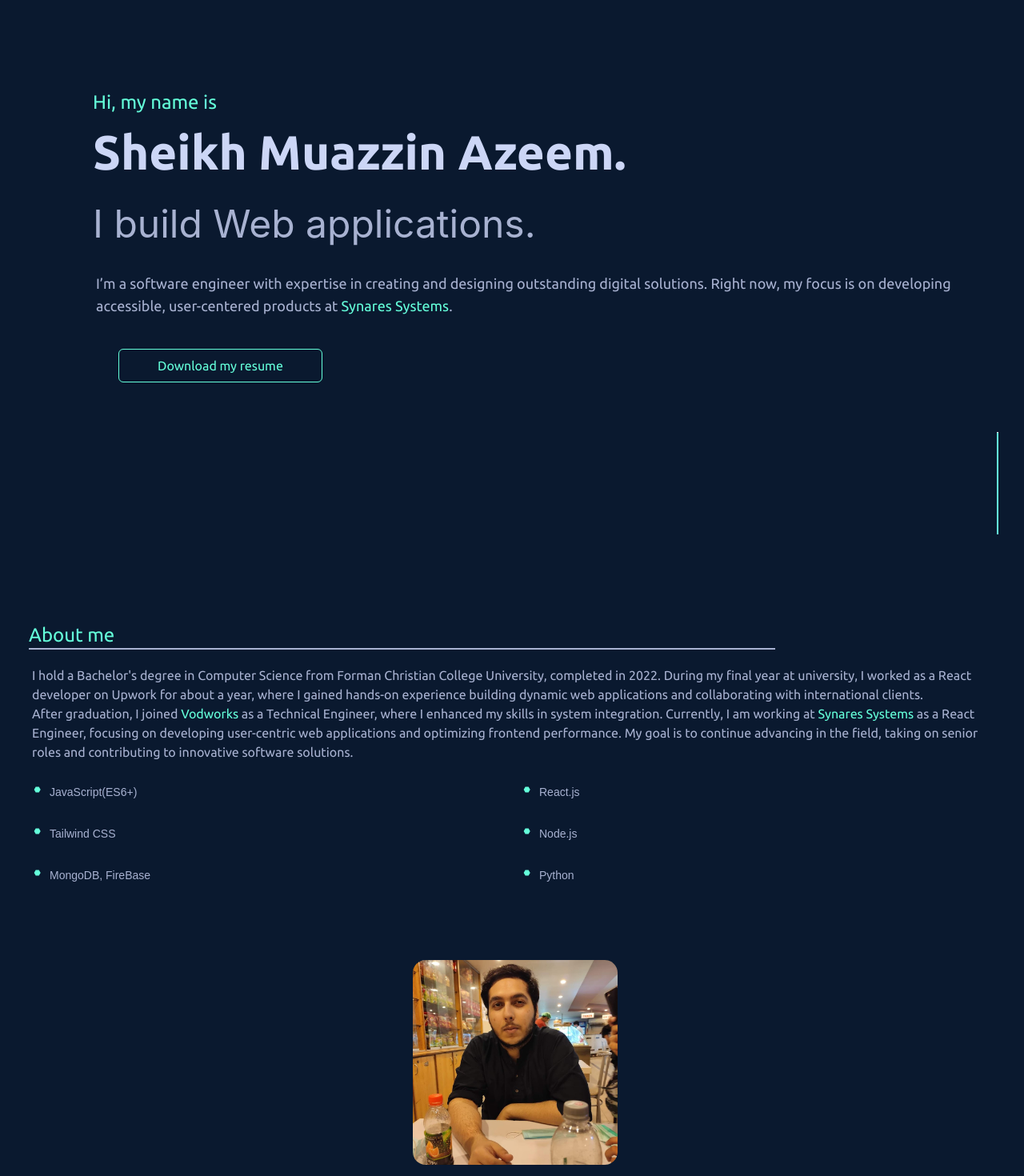
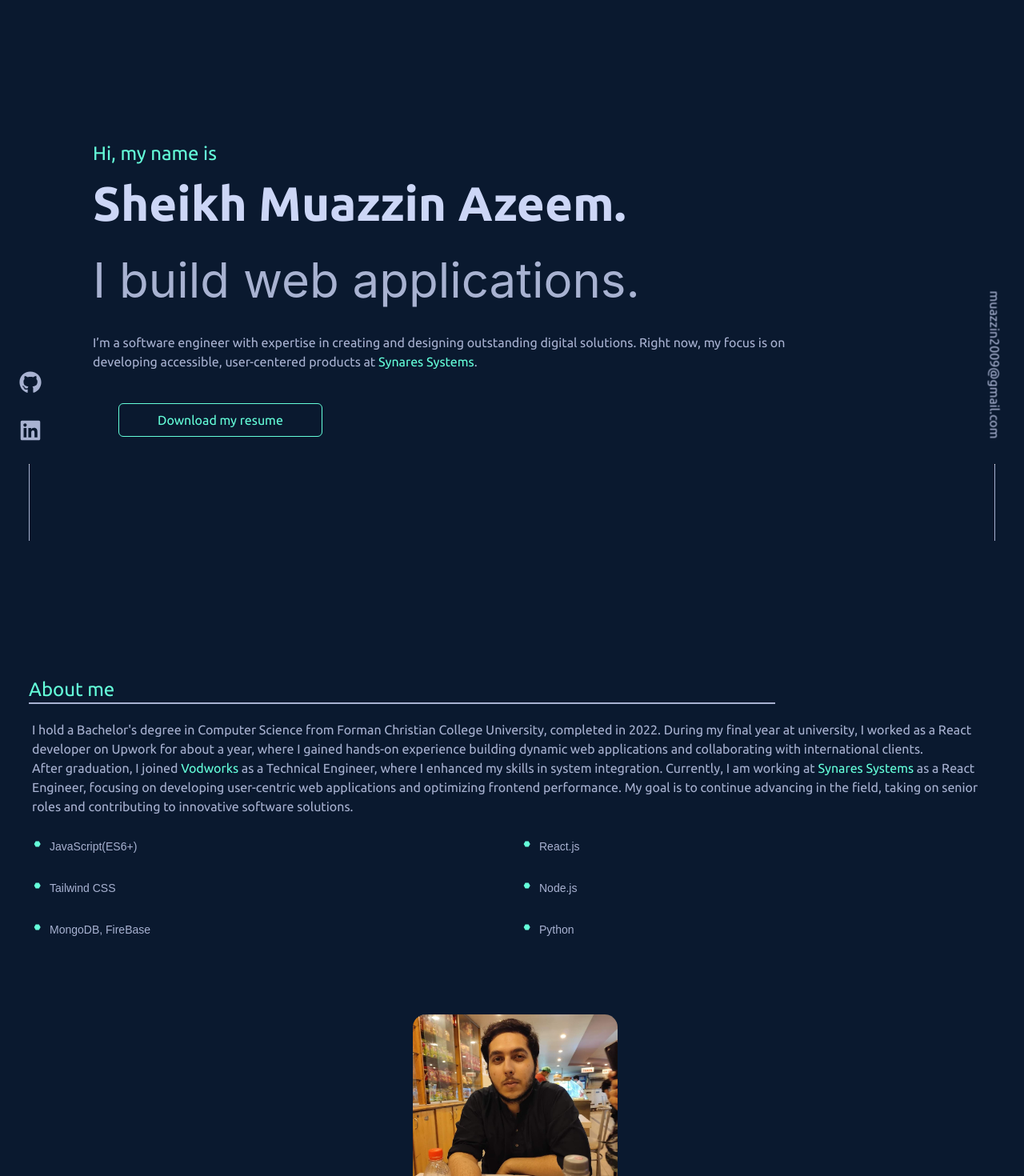
Before and after one commit to Lyfissad/Portfolio, a React (Create React App) app: page / in a window 1280 px wide. Shown: the part 120-1590 px from the top of the page at 80% size. Built offline with nearby package versions, Linux system fonts and the light colour scheme; a web font is replaced by a local one.

Commit message:
worked on desktop footer and minor changed in mobile version 3 sections left now

```diff
--- a/src/App.jsx
+++ b/src/App.jsx
@@ -9,6 +9,8 @@ import Projects from "./component/Projects";
 import Footer from "./component/Footer"
 import { RiMenu4Line } from "react-icons/ri";
 import { IoMdClose } from "react-icons/io";
+import { FaGithub } from "react-icons/fa";
+import { FaLinkedin } from "react-icons/fa";
 
 
 
@@ -77,10 +79,10 @@ export default function App() {
       <Intro blur = {SideActive} />
       {SideActive && <div className="w-1/5 h-5/6 fixed bottom-7 z-30" onClick = {()=>setSideActive(false)}></div>}
       {<SideNav show = {SideActive} flip = {scrollToSection} />}
-      <div style={{ minHeight: '300px'}}>
+      <div>
         {isVisible && <About blur = {SideActive}/>}
       </div>
-      <div style={{ minHeight: '300px'}}>
+      <div>
       {isVisible && <Experience blur = {SideActive} />}
       </div>
       <div style={{ minHeight: '300px'}}>
@@ -89,9 +91,13 @@ export default function App() {
       <div style={{ minHeight: '300px'}}>
       {isVisible && <Footer blur = {SideActive}/>}
       </div>
-      <div className="">
-          <hr className="h-32 bottom-3 w-0.5 fixed right-8 bg-green"></hr>
-      </div>
+      <ul className="fixed bottom-32 left-6 md:visible xs:invisible">
+        <li className="mb-8"><a href="https://github.com/Lyfissad" className="no-underline"><FaGithub className="fill-slightFade size-7 transition-all duration-300 hover:fill-green hover:-translate-y-1"/></a></li>
+        <li><a href="https://www.linkedin.com/in/sheikh-muazzin-azeem/" className="no-underline"><FaLinkedin className="fill-slightFade size-7 transition-all duration-300 hover:fill-green hover:-translate-y-1"/></a></li>
+      </ul>
+      <hr className="md:visible h-24 bottom-1 w-px fixed left-9 bg-slightFade  xs:invisible"></hr>
+      <a href="mailto:muazzin2009@gmail.com" className="no-underline"><p className="rotate-90 origin-bottom text-slightFade font-semiHead fixed -right-11 bottom-56 md:visible xs:invisible transition-all duration-300 hover:text-green hover:-translate-y-1">muazzin2009@gmail.com</p></a>
+      <hr className="md:visible h-24 bottom-1 w-px fixed right-9 bg-slightFade xs:invisible"></hr>
     </div>
   );
 }
--- a/src/LogoPage.jsx
+++ b/src/LogoPage.jsx
@@ -14,10 +14,10 @@ export default function LogoPage(){
         setTimer(true)
     }, 2000);
     return(
-        <div className={timer? "" : "min-h-screen w-full bg-dark-navy absolute"}>
-        {!timer && <TbHexagonLetterMFilled className="size-28
-        m-auto mt-64 fill-green transition-all animate-bounce"/>}
-        {timer && <App />}
+        <div className={timer? "" : "flex justify-center items-center h-screen min-h-screen w-full bg-dark-navy absolute"}>
+                {!timer && <TbHexagonLetterMFilled className="size-28
+                m-auto fill-green transition-all animate-bounce"/>}
+                {timer && <App />}
         </div>
     )
 }
--- a/src/component/About.jsx
+++ b/src/component/About.jsx
@@ -9,7 +9,7 @@ import { VscDebugBreakpointData } from "react-icons/vsc";
 
 export default function About(props){
     return(
-    <div id="about" className={`pl-9 mb-4  md:mt-80 ${props.blur? "blur-sm shadow-lg z-2" :  ""}`}>
+    <div id="about" className={`pl-9 mb-4 mt-[30vh] md:mt-[30vh] ${props.blur? "blur-sm shadow-lg z-2" :  ""}`}>
         <h1 className="text-2xl
         text-green font-semiHead animate-fadeInM">About me<hr className="w-3/4 border-slightFade
          border-y"/></h1>
--- a/src/component/Footer.jsx
+++ b/src/component/Footer.jsx
@@ -8,19 +8,17 @@ export default function Footer(){
     return(
         <div id = "contact" className="flex flex-col items-center">
             <h1 className="text-2xl text-center mt-60
-        text-green font-geist animate-fadeInM">Get in Touch</h1>
-            <h3 className="text-slightFade text-center justify-center m-12
-             mr-8 text-md animate-fadeInL">I'm always for looking for
-              new opportunities. My inbox is open, I'd love to
-               talk and collaborate.</h3>
+        text-green font-semiHead md:text-5xl animate-fadeInM">Get in Touch</h1>
+            <h3 className="text-slightFade text-center justify-center m-16 md:my-16 md:mx-52 text-md animate-fadeInL">Have a project in mind or just want to chat? I'm always open to new opportunities and collaborations. Feel free to reach out! 🚀</h3>
             <a className="no-underline" href="mailto:muazzin2009@gmail.com"><button className="transition ease-in-out delay-150 text-green
                      border-green border-solid
                       border p-2 pr-12 pl-12
-                       rounded-md font-semiHead hover:animate-pulse">Say Hello</button></a>
-            <div className="flex space-x-12 mt-24 mb-7">
+                       rounded-md font-semiHead md:hover:bg-green md:hover:text-navy hover:animate-pulse hover:-translate-y-1">Say Hello</button></a>
+            <div className="flex space-x-12 mt-24 mb-7 md:invisible">
                 <a href="https://github.com/Lyfissad" className="no-underline"><FaGithub className="fill-slightFade hover:animate-wiggle size-7"/></a>
                 <a href="https://www.linkedin.com/in/sheikh-muazzin-azeem/" className="no-underline"><FaLinkedin className="fill-slightFade hover:animate-wiggle size-7"/></a>
             </div>
+            <p className="text-slightFade hover:text-green items-center text-sm font-semibold relative bottom-12 xs:invisible md:visible">Built by Sheikh Muazzin Azeem</p>
         </div>
     )
 }
--- a/src/component/Header.jsx
+++ b/src/component/Header.jsx
@@ -1,4 +1,4 @@
-import { React, useState } from "react"
+import { React } from "react"
 import { TbHexagonLetterMFilled } from "react-icons/tb";
 import { NavLink } from "react-router-dom";
 
@@ -20,11 +20,11 @@ export default function Header(props){
                     <li onClick={()=>props.scrollTosec("contact")} className="mr-6 hover:text-green cursor-pointer">Contact</li>
                 </ul>
                 <a href="https://drive.google.com/file/d/1KyjFryb4iRJLfsl9rWek0TAwEUeD67j3/view?usp=drive_link">
-                <button className="transition ease-in-out delay-150 text-green
+                <button className="transition ease-in-out delay-100 text-green
                      border-green border-solid size-8
                       border w-24 text-center mr-4 text-sm
                        rounded-sm relative
-                        font-semiHead" >Resume</button></a>
+                        font-semiHead hover:animate-pulse md:hover:bg-green md:hover:text-navy hover:-translate-y-1" >Resume</button></a>
                 </div>
             </header>
         </>
--- a/src/component/Intro.jsx
+++ b/src/component/Intro.jsx
@@ -5,18 +5,18 @@ import React from "react"
 
 export default function Intro(props){
     return(
-        <div class="dark" className={`mb-32 mt-52 text-left pt-5 md:mt-44 md:ml-20 ${props.blur? "blur-sm shadow-lg z-2" : ""}`}>
+        <div class="dark" className={`mb-[40vh] mt-52 text-left pt-5 md:mt-[30vh] md:ml-20 ${props.blur? "blur-sm shadow-lg z-2" : ""}`}>
             <h1 className="text-green ml-9 mt-9 mb-2 text-xl font-semiHead animate-fadeInS md:text-2xl">Hi, my name is</h1>
             <h2 className="text-faded m-9 mt-4 text-3xl font-semiHead font-extrabold animate-fadeInS md:text-6xl">Sheikh Muazzin Azeem.</h2>
-            <h3 className="m-9 text-3xl text-slightFade animate-fadeInM md:text-5xl">I build Web applications.</h3>
-            <h4 className="text-slightFade font-semiHead m-7 -mt-3 text-base p-3 animate-fadeInL md:text-lg">I’m a software engineer with expertise in creating and designing outstanding digital solutions.
+            <h3 className="m-9 text-3xl text-slightFade animate-fadeInM md:text-6xl">I build web applications.</h3>
+            <h4 className="text-slightFade font-semiHead m-7 -mt-3 text-base p-3 animate-fadeInL md:text-md md:ml-6 md:mr-60">I’m a software engineer with expertise in creating and designing outstanding digital solutions.
                  Right now, my focus is on developing accessible, user-centered products at <a className="text-green no-underline cursor-pointer" href = "https://pk.linkedin.com/company/synares"> Synares Systems</a>.</h4>
             <a target="blank" href="https://drive.google.com/file/d/1KyjFryb4iRJLfsl9rWek0TAwEUeD67j3/view?usp=drive_link">
-            <button className="transition ease-in-out delay-150 text-green
+            <button className="transition ease-in-out delay-250 text-green
                      border-green ml-7 -mb-5 left-10 border-solid
                       border p-2 pr-12 pl-12
                        rounded-md relative animate-fadeInL
-                    font-semiHead hover:animate-pulse" >Download my resume</button></a>
+                    font-semiHead md:hover:bg-green md:hover:text-navy hover:-translate-y-1" >Download my resume</button></a>
         </div>
     )
 }
```
